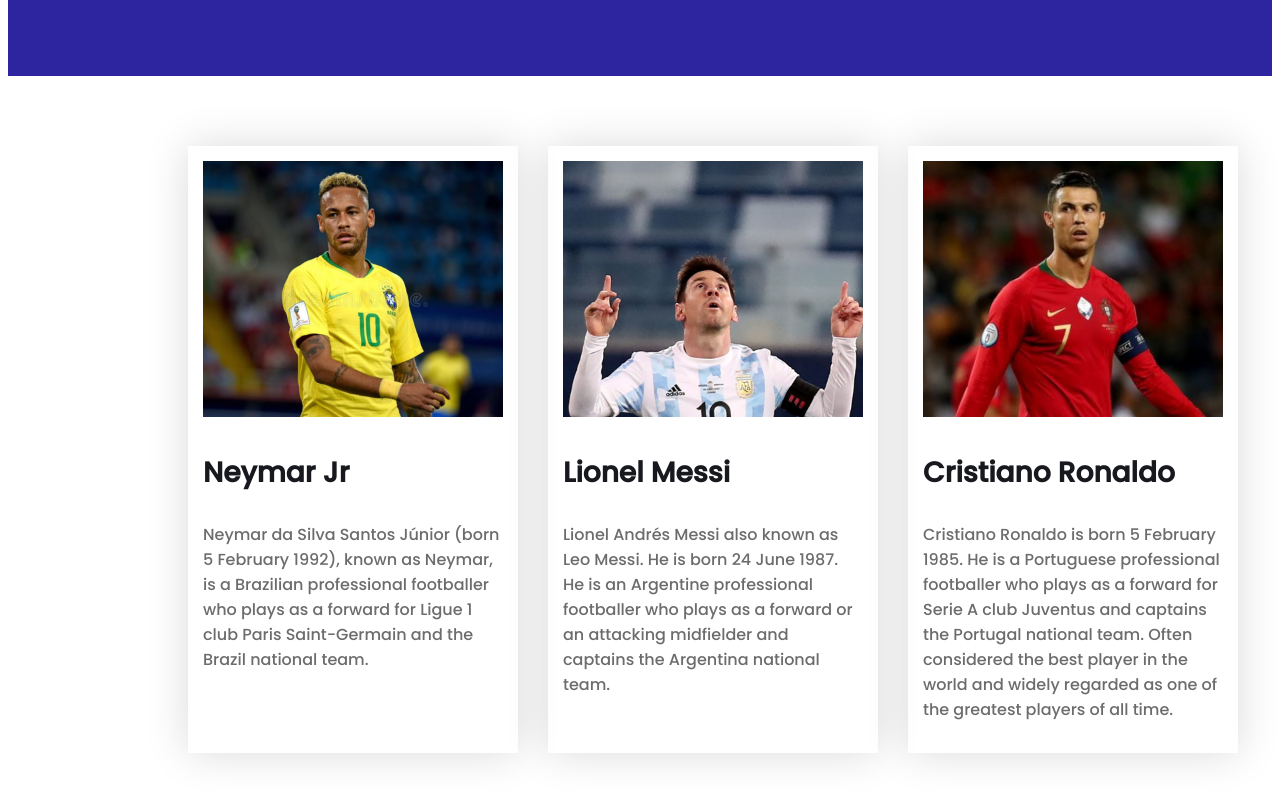
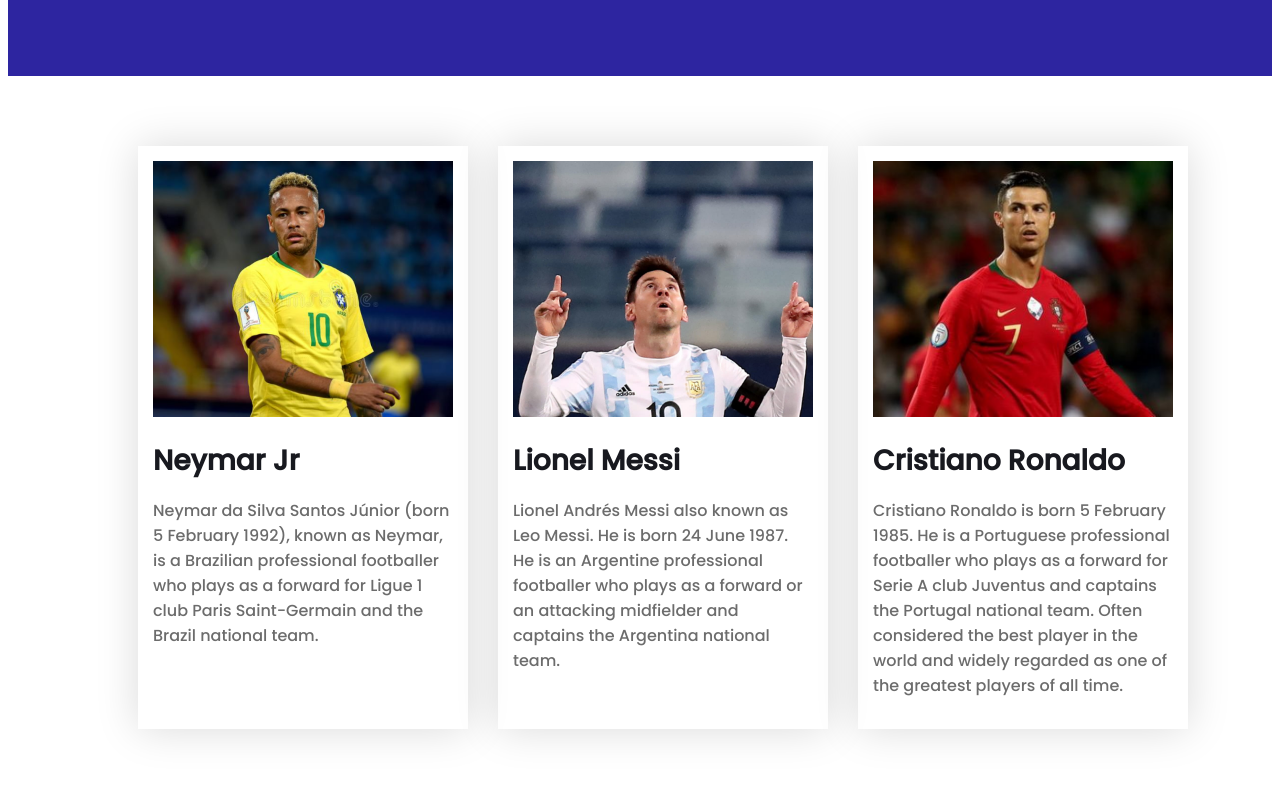
Before and after one commit to jahidgulap/ResponsiveFootballMain, a plain HTML site: page index.html in a window 1280 px wide. Shown: the part 616-1416 px from the top of the page. Drawn offline with Linux system fonts and the light colour scheme.

Commit message:
slightly edited

```diff
--- a/style.css
+++ b/style.css
@@ -42,13 +42,13 @@ header{
     display: grid;
     grid-template-columns: repeat(3, 1fr);
     grid-gap: 30px;
-    margin: 180px;
+    margin: 130px;
     margin-top: 70px;
 
 }
 .player-info{
     box-shadow: 0px 0px 40px rgba(0, 0, 0, 0.15);
-    padding:15px ;
+    padding: 15px ;
 }
 
 .player-info img{
@@ -58,6 +58,8 @@ header{
 .player-info h3{
     color: #18191F;
     font-size: 28px;
+    margin-bottom: 10px;
+    margin-top: 16px;
 }
 .player-info p{
     color: #6C6C6C;
```
